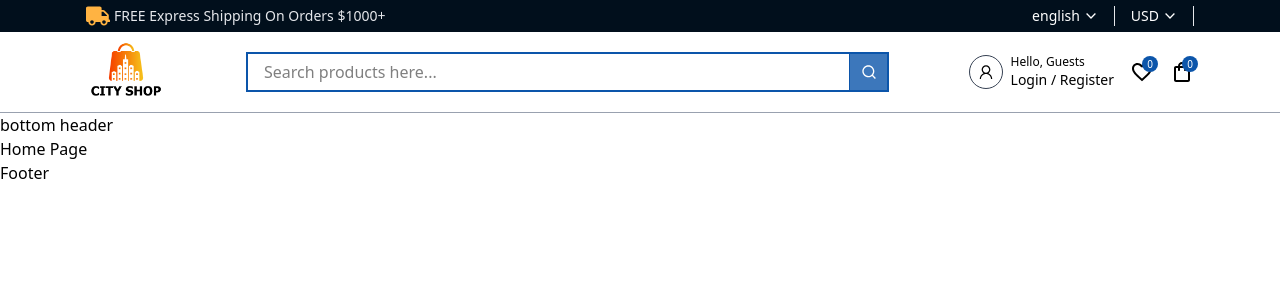
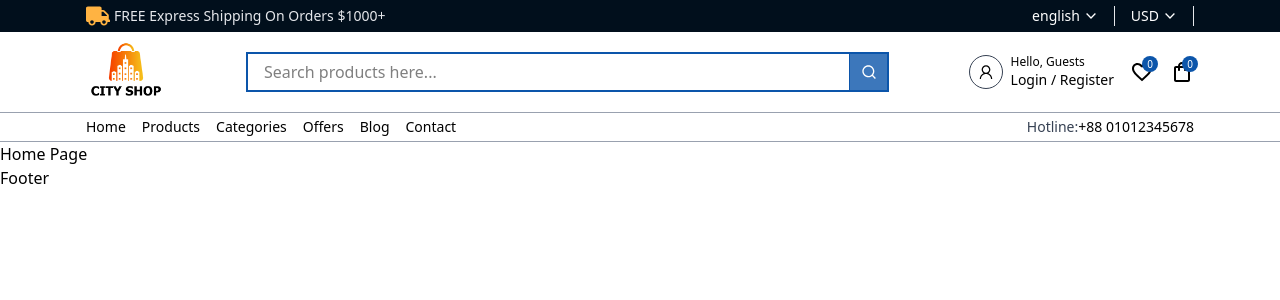
Before and after one commit to tushar-hossain/city-shop, a Next.js app: page / in a window 1280 px wide. Shown: the top 300 px of the page. Built offline with nearby package versions, Linux system fonts and the light colour scheme.

Commit message:
bottom header route define done

```diff
--- /dev/null
+++ b/components/Header/BottomHeader/BottomHeader.tsx
@@ -0,0 +1,27 @@
+import Container from "@/components/Container/Container";
+import { navigation } from "@/constants";
+import Link from "next/link";
+
+export default function BottomHeader() {
+  return (
+    <div className="border-b border-gray-400">
+      <Container className="flex items-center justify-between py-1">
+        <div className="text-xs md:text-sm font-medium flex items-center gap-2 md:gap-4">
+          {navigation?.map((item) => (
+            <Link
+              className="hover:text-brand-themeColor duration-200"
+              key={item?.title}
+              href={item?.href}
+            >
+              {item?.title}
+            </Link>
+          ))}
+        </div>
+        <p className="hidden md:inline-flex text-xs md:text-sm">
+          <span className="text-gray-700">Hotline:</span>{" "}
+          <span className="font-medium">+88 01012345678</span>
+        </p>
+      </Container>
+    </div>
+  );
+}
--- a/components/Header/Header.tsx
+++ b/components/Header/Header.tsx
@@ -1,13 +1,14 @@
 import React from "react";
 import TopHeader from "./TopHeader/TopHeader";
 import MiddleHeader from "./MiddleHeader/MiddleHeader";
+import BottomHeader from "./BottomHeader/BottomHeader";
 
 export default function Header() {
   return (
     <div>
       <TopHeader />
       <MiddleHeader />
-      <p>bottom header</p>
+      <BottomHeader />
     </div>
   );
 }
--- /dev/null
+++ b/constants/index.tsx
@@ -0,0 +1,8 @@
+export const navigation = [
+  { title: "Home", href: "/" },
+  { title: "Products", href: "/products" },
+  { title: "Categories", href: "/categories" },
+  { title: "Offers", href: "/offers" },
+  { title: "Blog", href: "/blog" },
+  { title: "Contact", href: "/contact" },
+];
```
